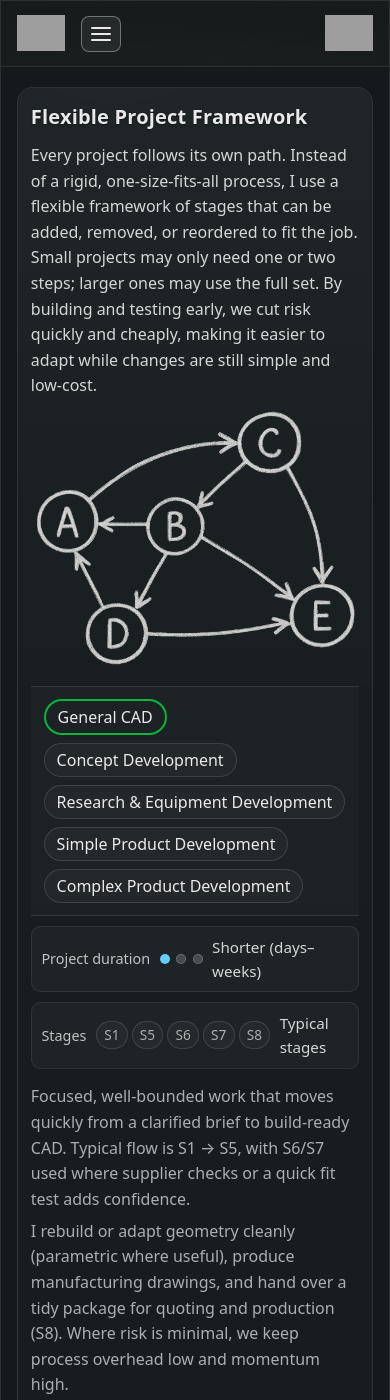
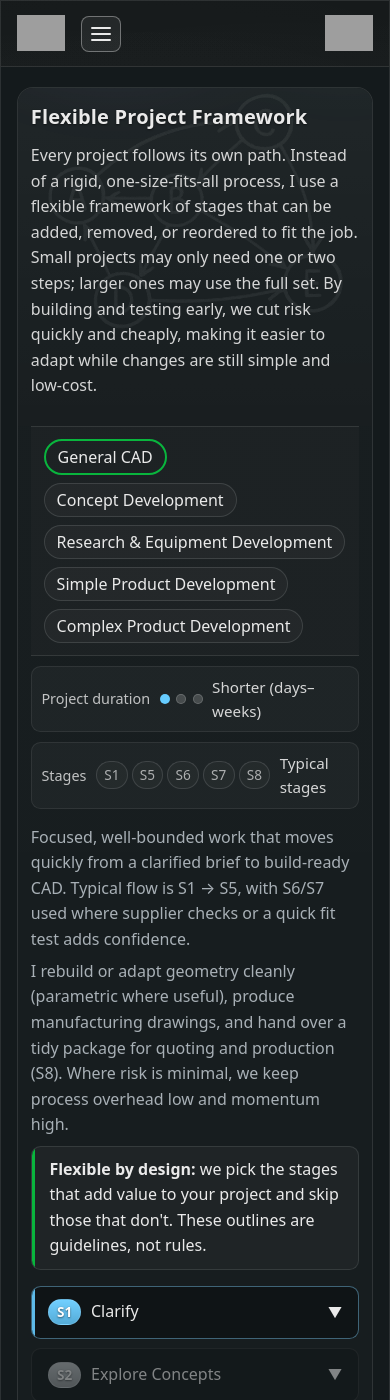
Before and after one commit to JamesAIzzard/jamesaizzard.github.io, a Jekyll site: the page built from flexible-project-framework.html, in a window 390 px wide and 1400 px high. Built offline with Jekyll 4.4.1, drawn with Linux system fonts in a browser that asks for light colours; some web fonts are replaced; grey boxes are pictures that could not be loaded.

Commit message:
Enhance mobile layout by adjusting icon positioning and opacity for improved visual hierarchy

```diff
--- a/_sass/components/_flexible_framework.scss
+++ b/_sass/components/_flexible_framework.scss
@@ -288,6 +288,27 @@
   }
 }
 
+/* Mobile: keep the icon modest and tuck it to the right below the intro */
+@media (max-width: 899px) {
+  /* Fade the art and place it behind the text on mobile */
+  body.ff-page #project-types .pt-header .ff-robot {
+    position: absolute;
+    left: 50%;
+    top: 0.2rem;
+    transform: translateX(-50%);
+    width: clamp(220px, 78vw, 420px);
+    height: auto;
+    opacity: 0.08;
+    filter: none;
+    pointer-events: none;
+  }
+  body.ff-page #project-types .pt-header > h2,
+  body.ff-page #project-types .pt-header > .pt-subtitle {
+    position: relative;
+    z-index: 1; /* ensure text sits above the faint art */
+  }
+}
+
 /* Prominent callout to emphasize flexibility of the framework */
 body.ff-page #project-types .ff-callout {
   margin: clamp(0.5rem, 1.5vw, 0.9rem) 0 clamp(0.6rem, 1.8vw, 1rem);
```
